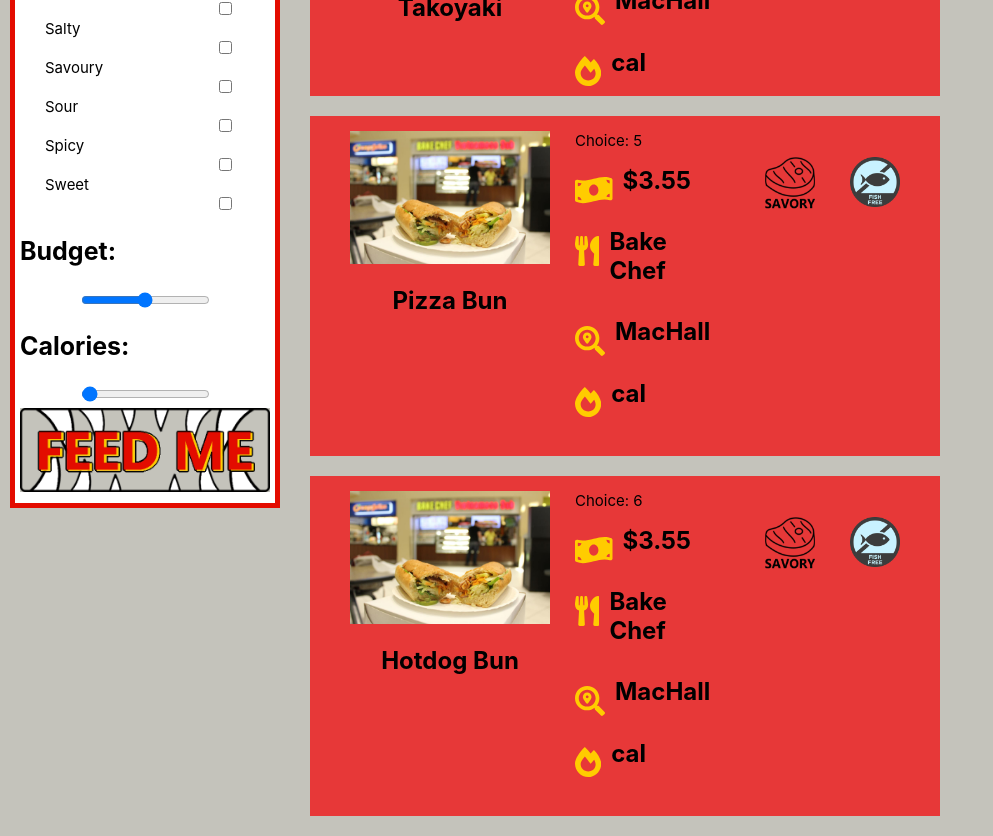
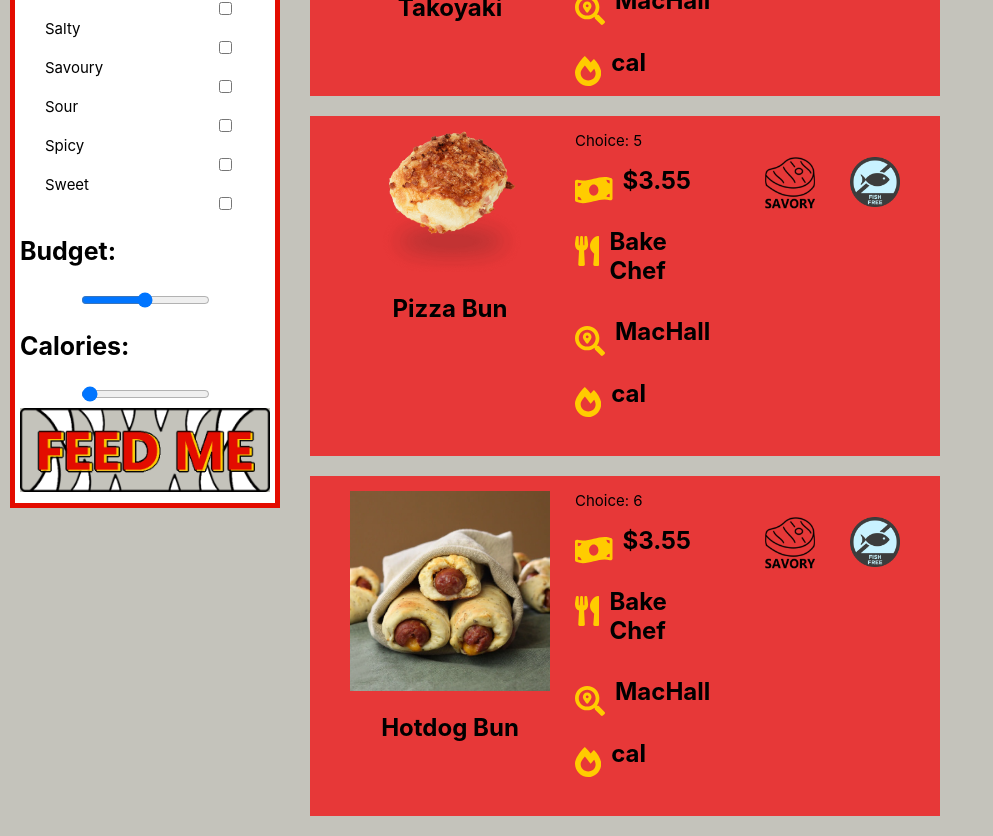
Before and after one commit to kaitlin31415/CalgaryHacksClient, a React (Create React App) app: page / in a window 1280 px wide. Shown: the part 1560-2396 px from the top of the page, without its empty margins (0-993 px from the left). Built offline with nearby package versions, Linux system fonts and the light colour scheme.

Commit message:
added good pics

```diff
--- a/src/components/home.js
+++ b/src/components/home.js
@@ -39,6 +39,8 @@ var burgerImg = require('../images/burger.jpg');
 var bakechefImg = require('../images/bakechef.jpg');
 var sushiImg = require('../images/sushi.jpg');
 var takImg = require('../images/takoyaki.jpg');
+var pizzaBun = require('../images/pizzabun.png');
+var hotdog = require('../images/hotdog.jpg');
 
 var burgerFlavor = [sweetIcon, savoryIcon, saltyIcon];
 var burgerDiet = [celeryIcon, fishFreeIcon];
@@ -46,7 +48,7 @@ var burgerDiet = [celeryIcon, fishFreeIcon];
 var bakechefFlavor = [savoryIcon];
 var bakechefDiet = [fishFreeIcon];
 
-var sushiDiet = [lactoseIcon,porkIcon,];
+var sushiDiet = [lactoseIcon,porkIcon];
 
 var trying = 0;
 
@@ -102,7 +104,7 @@ const foodItems = [
 
   {
     id: 5,
-    img: bakechefImg,
+    img: pizzaBun,
     name: "Pizza Bun",
     price: 3.55,
     restaurant: "Bake Chef",
@@ -114,7 +116,7 @@ const foodItems = [
 
   {
     id: 6,
-    img: bakechefImg,
+    img: hotdog,
     name: "Hotdog Bun",
     price: 3.55,
     restaurant: "Bake Chef",
```
Also changed, not shown: src/images/hotdog.jpg (added), src/images/pizzabun.png (added).
